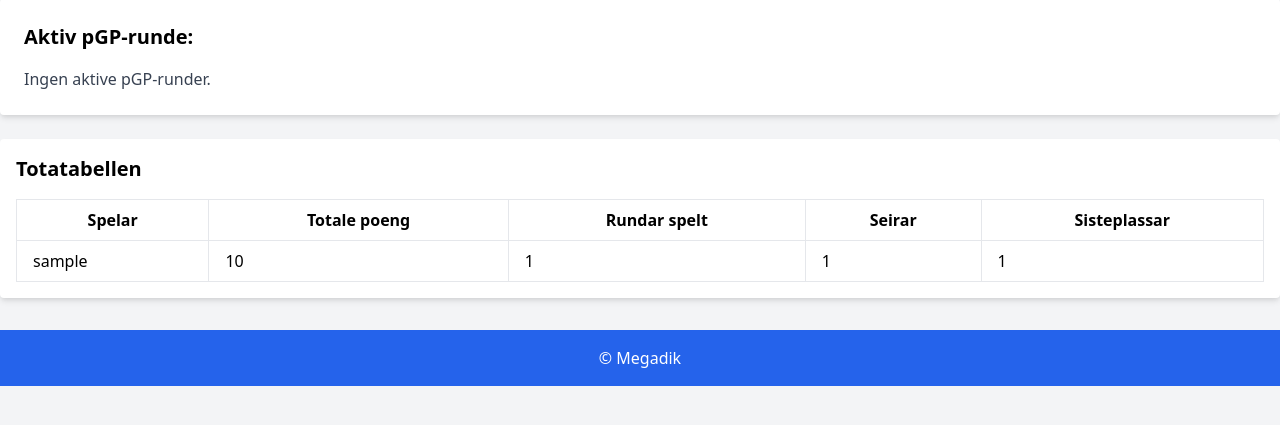
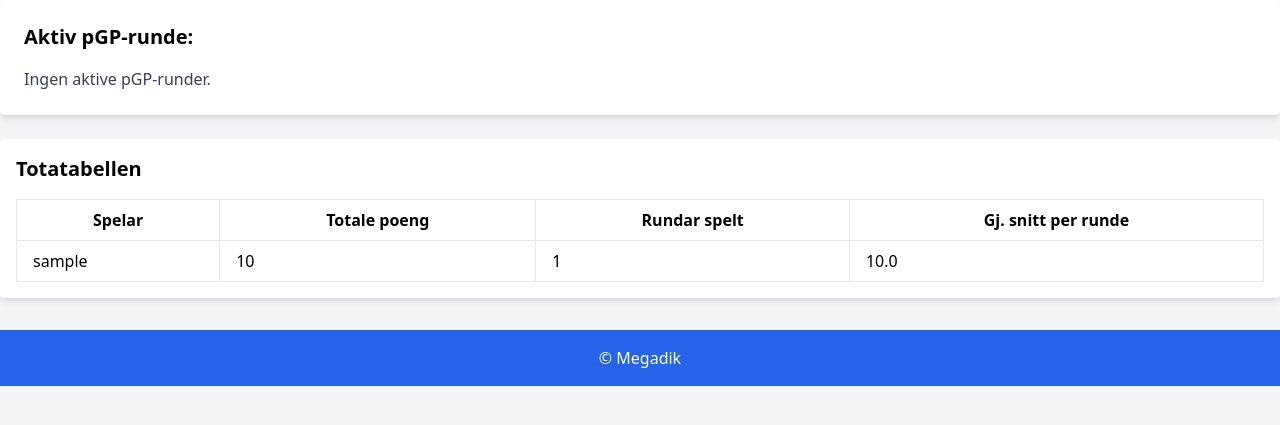
Before and after one commit to asleulv/pGPv3, a Django app: page / in a window 1280 px wide. Shown: the part 237-662 px from the top of the page. Run offline with Django 4.2, Linux system fonts and the light colour scheme; a user stored in the database is signed in; tables that the repository leaves empty hold one stand-in row (values such as "Sample post").

Commit message:
Forenka stats :/

```diff
--- a/pgp/app/templates/app/home.html
+++ b/pgp/app/templates/app/home.html
@@ -36,9 +36,9 @@
                     <tr>
                         <th class="border px-2 py-1 sm:px-4 sm:py-2 sortable" onclick="sortTable(0)">Spelar <span id="arrow0" class="sort-arrow"></span></th>
                         <th class="border px-2 py-1 sm:px-4 sm:py-2 sortable" onclick="sortTable(1)">Totale poeng <span id="arrow1" class="sort-arrow"></span></th>
-                        <th class="border px-2 py-1 sm:px-4 sm:py-2 sortable" onclick="sortTable(4)">Rundar spelt <span id="arrow4" class="sort-arrow"></span></th>
-                        <th class="border px-2 py-1 sm:px-4 sm:py-2 sortable" onclick="sortTable(5)">Seirar <span id="arrow5" class="sort-arrow"></span></th>
-                        <th class="border px-2 py-1 sm:px-4 sm:py-2 sortable" onclick="sortTable(6)">Sisteplassar <span id="arrow6" class="sort-arrow"></span></th>
+                        <th class="border px-2 py-1 sm:px-4 sm:py-2 sortable" onclick="sortTable(2)">Rundar spelt <span id="arrow2" class="sort-arrow"></span></th>
+                        <th class="border px-2 py-1 sm:px-4 sm:py-2 sortable" onclick="sortTable(3)">Gj. snitt per runde <span id="arrow3" class="sort-arrow"></span></th>
+
                     </tr>
                 </thead>
                 <tbody>
@@ -47,8 +47,7 @@
                             <td class="border px-2 py-1 sm:px-4 sm:py-2">{{ player_stat.player.nickname }}</td>
                             <td class="border px-2 py-1 sm:px-4 sm:py-2">{{ player_stat.total_points }}</td>
                             <td class="border px-2 py-1 sm:px-4 sm:py-2">{{ player_stat.rounds_played }}</td>
-                            <td class="border px-2 py-1 sm:px-4 sm:py-2">{{ player_stat.wins }}</td>
-                            <td class="border px-2 py-1 sm:px-4 sm:py-2">{{ player_stat.bottoms }}</td>
+                            <td class="border px-2 py-1 sm:px-4 sm:py-2">{{ player_stat.average_points_per_round }}</td>
                         </tr>
                     {% endfor %}
                 </tbody>
--- a/pgp/app/views.py
+++ b/pgp/app/views.py
@@ -38,14 +38,15 @@ def home(request):
     active_rounds = Round.objects.filter(end_date__gte=timezone.now())  # Get current rounds
     stats = PlayerStats.objects.all().order_by('-total_points')
 
-    emojis = ['🎵', '🎤', '🎸', '🎧', '🎷', '💄', '👓', '🩲', '🌩', '🍓', '🎱', '🧩', '⚓️']
-
-    # Assign one random emoji to each player
-    random_emojis = {player.id: random.choice(emojis) for player in players}
+    # Calculate average points per round for each player and round to one decimal place
+    for stat in stats:
+        if stat.rounds_played > 0:
+            stat.average_points_per_round = round(stat.total_points / stat.rounds_played, 1)
+        else:
+            stat.average_points_per_round = 0  # Handle division by zero
 
     return render(request, 'app/home.html', {
         'players': players,
-        'random_emojis': random_emojis,
         'active_rounds': active_rounds,
         'stats': stats
     })
```
